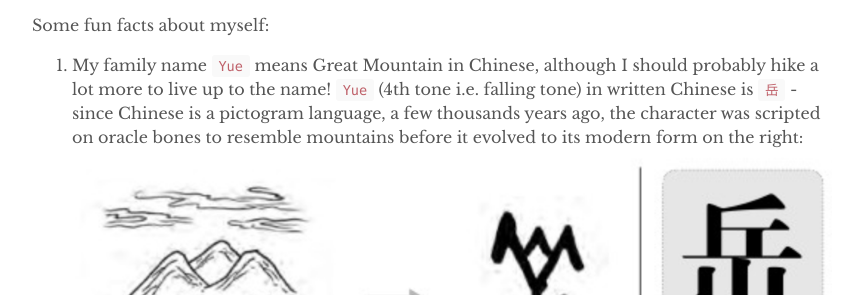
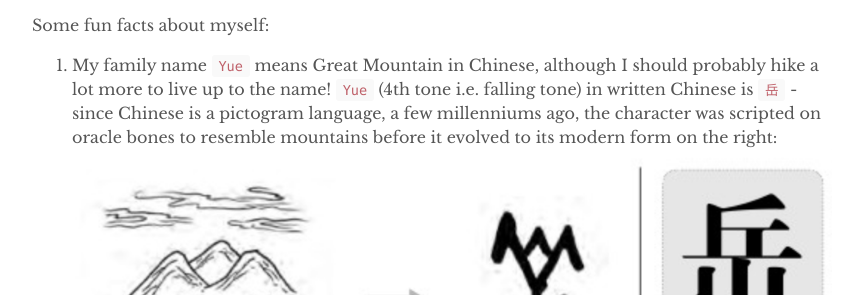
Before and after one commit to yuexiaofeng/yuexiaofeng.github.io, a Jekyll site: the page built from about.md, in a window 1280 px wide. Shown: the part 1115-1410 px from the top of the page, without its empty margins (208-1071 px from the left). Built offline with Jekyll 4.4.1, drawn with Linux system fonts in a browser that asks for light colours.

Commit message:
minor edits on about

```diff
--- a/about.md
+++ b/about.md
@@ -16,7 +16,7 @@
 
 Some fun facts about myself:
 
-1. My family name `Yue` means Great Mountain in Chinese, although I should probably hike a lot more to live up to the name! `Yue` (4th tone i.e. falling tone) in written Chinese is `岳` - since Chinese is a pictogram language, a few thousands years ago, the character was scripted on oracle bones to resemble mountains before it evolved to its modern form on the right: ![yue](../assets/images/yue_oracle.png)
+1. My family name `Yue` means Great Mountain in Chinese, although I should probably hike a lot more to live up to the name! `Yue` (4th tone i.e. falling tone) in written Chinese is `岳` - since Chinese is a pictogram language, a few millenniums ago, the character was scripted on oracle bones to resemble mountains before it evolved to its modern form on the right: ![yue](../assets/images/yue_oracle.png)
 2. Part of my first name, `feng` (Chinese character: `峰`; similar etymology as my surname `岳`, shares the same building component `山` that hints a character is mountain-related), means Peak in Chinese.. IKR? In a parallel universe, there must be a great explorer and mountaineer Xiaofeng Yue who's our Edmund Hillary equivalent
 3. I’m not saying my name is unique but based on a query to a central government database, as of February 2021, there were exactly 18 other people in China shared the same full name as mine
 4. I am a huge fan of Rick and Morty. Do yourself a favor, watch it if you haven't
```
